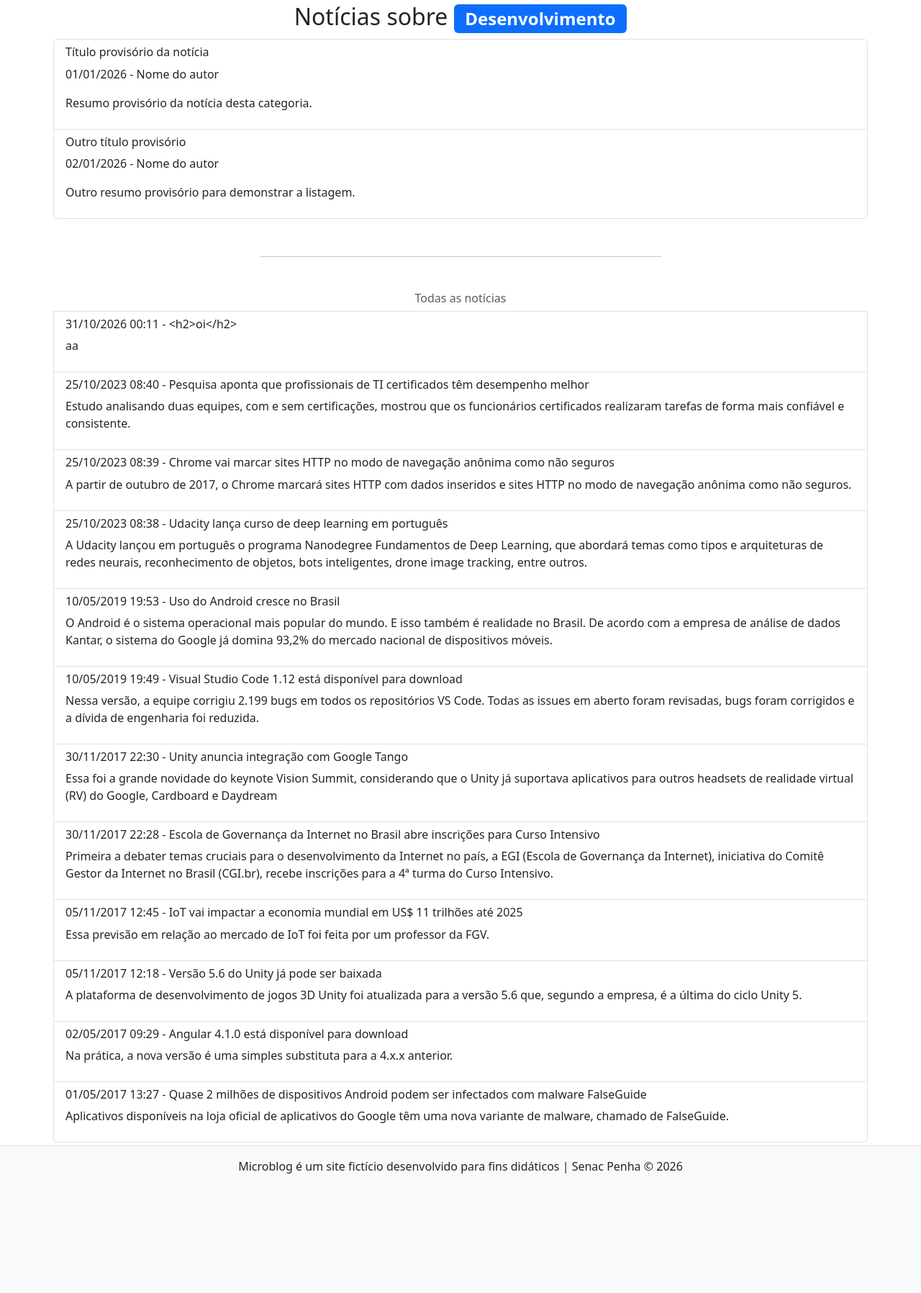
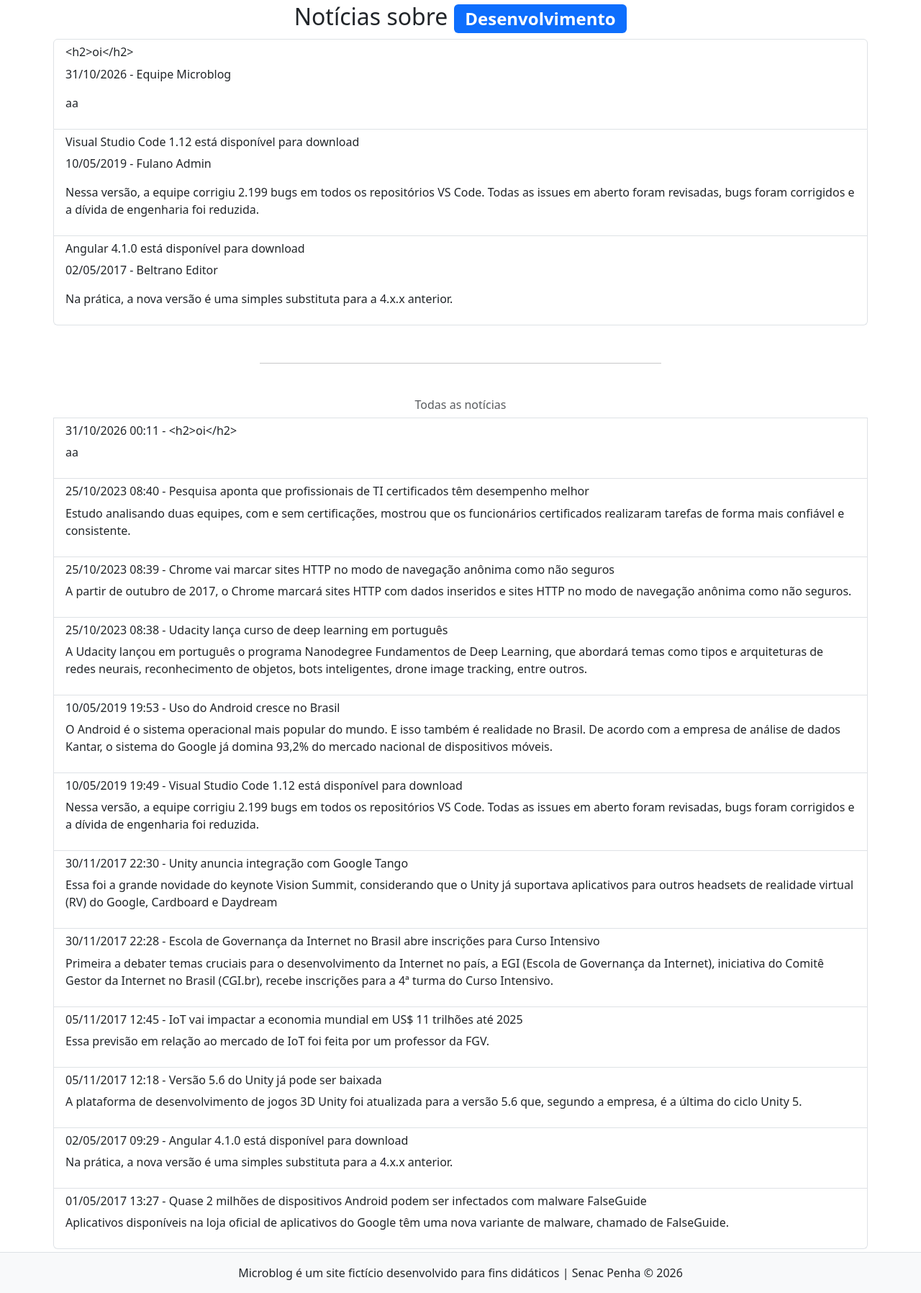
Before and after one commit to Perola-Silva/microblog-perola, a PHP site: page /noticias-por-categoria.php?id=7 in a window 1280 px wide. Shown: the part 73-1869 px from the top of the page at 72% size. Before the commit the page ends 1703 px from the top, so only its background shows below. Run offline with PHP 8.4, Linux system fonts and the light colour scheme; data comes from the database, SQL or seed files in the repository.

Commit message:
Listar notícias por categoria
Carrega a categoria e suas notícias do banco, exibindo estados para categoria não encontrada, lista vazia e falha de carregamento.

```diff
--- a/noticias-por-categoria.php
+++ b/noticias-por-categoria.php
@@ -1,31 +1,72 @@
-<?php require_once __DIR__ . '/includes/cabecalho.php'; ?>
+<?php
+
+use Microblog\Helpers\Utils;
+use Microblog\Services\CategoriaServico;
+use Microblog\Services\NoticiaServico;
+
+require_once __DIR__ . '/vendor/autoload.php';
+
+Utils::verificarId($_GET['id'] ?? null);
+$categoriaId = (int) $_GET['id'];
+$dadosCategoria = null;
+$listaDeNoticias = [];
+$mensagemErro = "";
+
+try {
+    $categoriaServico = new CategoriaServico();
+    $dadosCategoria = $categoriaServico->buscarPorId($categoriaId);
+
+    if ($dadosCategoria !== null) {
+        $noticiaServico = new NoticiaServico();
+        $listaDeNoticias = $noticiaServico->listarPorCategoria($categoriaId);
+    }
+} catch (Throwable $e) {
+    Utils::registrarLog($e);
+    $mensagemErro = "Não foi possível carregar as notícias desta categoria.";
+}
+
+require_once __DIR__ . '/includes/cabecalho.php';
+?>
 
 <div class="row my-1 mx-md-n1">
 
     <article class="col-12">
-
+        <?php if ($mensagemErro !== ""): ?>
+            <div class="alert alert-danger text-center">
+                <?= Utils::escaparHtml($mensagemErro) ?>
+            </div>
+        <?php elseif ($dadosCategoria === null): ?>
+            <div class="alert alert-info text-center">
+                A categoria solicitada não foi encontrada.
+            </div>
+        <?php else: ?>
             <h2 class="text-center">
-            Notícias sobre <span class="badge bg-primary">Desenvolvimento</span>
+                Notícias sobre <span class="badge bg-primary"><?= Utils::escaparHtml($dadosCategoria['nome']) ?></span>
             </h2>
 
             <div class="row my-1">
                 <div class="col-12 px-md-1">
                     <div class="list-group">
-
-                    <a href="noticia.php?id=1" class="list-group-item list-group-item-action">
-                        <h3 class="fs-6">Título provisório da notícia</h3>
-                        <p><time datetime="2026-01-01">01/01/2026</time> - Nome do autor</p>
-                        <p>Resumo provisório da notícia desta categoria.</p>
+                        <?php if ($listaDeNoticias === []): ?>
+                            <p class="text-center text-muted">Nenhuma notícia encontrada nesta categoria.</p>
+                        <?php else: ?>
+                            <?php foreach ($listaDeNoticias as $noticia): ?>
+                                <a href="noticia.php?id=<?= Utils::escaparHtml($noticia['id']) ?>" class="list-group-item list-group-item-action">
+                                    <h3 class="fs-6"><?= Utils::escaparHtml($noticia['titulo']) ?></h3>
+                                    <p>
+                                        <time datetime="<?= Utils::escaparHtml($noticia['data']) ?>">
+                                            <?= Utils::escaparHtml(date('d/m/Y', strtotime($noticia['data']))) ?>
+                                        </time>
+                                        - <?= Utils::escaparHtml($noticia['autor'] ?? 'Equipe Microblog') ?>
+                                    </p>
+                                    <p><?= Utils::escaparHtml($noticia['resumo']) ?></p>
                                 </a>
-                    <a href="noticia.php?id=2" class="list-group-item list-group-item-action">
-                        <h3 class="fs-6">Outro título provisório</h3>
-                        <p><time datetime="2026-01-02">02/01/2026</time> - Nome do autor</p>
-                        <p>Outro resumo provisório para demonstrar a listagem.</p>
-                    </a>
-
+                            <?php endforeach; ?>
+                        <?php endif; ?>
                     </div>
                 </div>
             </div>
+        <?php endif; ?>
 
     </article>
 </div>
--- a/src/Services/NoticiaServico.php
+++ b/src/Services/NoticiaServico.php
@@ -1,4 +1,5 @@
 <?php
+
 namespace Microblog\Services;
 
 use Exception;
@@ -86,12 +87,32 @@ final class NoticiaServico
         }
     }
 
+    public function listarPorCategoria(int $categoriaId): array
+    {
+        $sql = "SELECT noticias.id, noticias.data, noticias.titulo, noticias.resumo,
+                        usuarios.nome AS autor
+                FROM noticias
+                LEFT JOIN usuarios ON noticias.usuario_id = usuarios.id
+                WHERE noticias.categoria_id = :categoria_id
+                ORDER BY noticias.data DESC";
+
+        try {
+            $consulta = $this->conexao->prepare($sql);
+            $consulta->bindValue(":categoria_id", $categoriaId);
+            $consulta->execute();
+            return $consulta->fetchAll();
+        } catch (PDOException $e) {
+            Utils::registrarLog($e);
+            throw new Exception("Erro ao listar notícias por categoria");
+        }
+    }
+
     public function buscarPorId(TipoUsuario $tipoUsuario, int $usuarioId, int $noticiaId): ?array
     {
         $sql = "SELECT noticias.id, noticias.data, noticias.titulo, noticias.texto,
-                       noticias.resumo, noticias.imagem, noticias.destaque,
-                       noticias.usuario_id, noticias.categoria_id,
-                       usuarios.nome AS autor
+                        noticias.resumo, noticias.imagem, noticias.destaque,
+                        noticias.usuario_id, noticias.categoria_id,
+                        usuarios.nome AS autor
                 FROM noticias
                 LEFT JOIN usuarios ON noticias.usuario_id = usuarios.id
                 WHERE noticias.id = :noticia_id";
@@ -119,7 +140,7 @@ final class NoticiaServico
     public function buscarPublicaPorId(int $noticiaId): ?array
     {
         $sql = "SELECT noticias.id, noticias.data, noticias.titulo, noticias.texto,
-                       noticias.imagem, usuarios.nome AS autor
+                        noticias.imagem, usuarios.nome AS autor
                 FROM noticias
                 LEFT JOIN usuarios ON noticias.usuario_id = usuarios.id
                 WHERE noticias.id = :noticia_id";
@@ -155,7 +176,6 @@ final class NoticiaServico
             $consulta->bindValue(":categoria_id", $noticia->getCategoriaId());
 
             $consulta->execute();
-
         } catch (PDOException $e) {
             Utils::registrarLog($e);
             throw new Exception("Erro ao inserir notícia");
```
Lines whose indentation alone changed are shown as unchanged.
